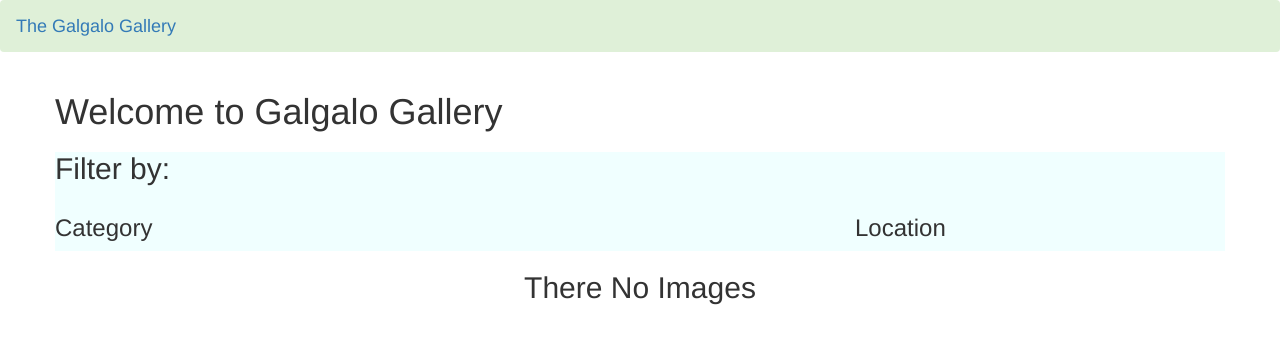
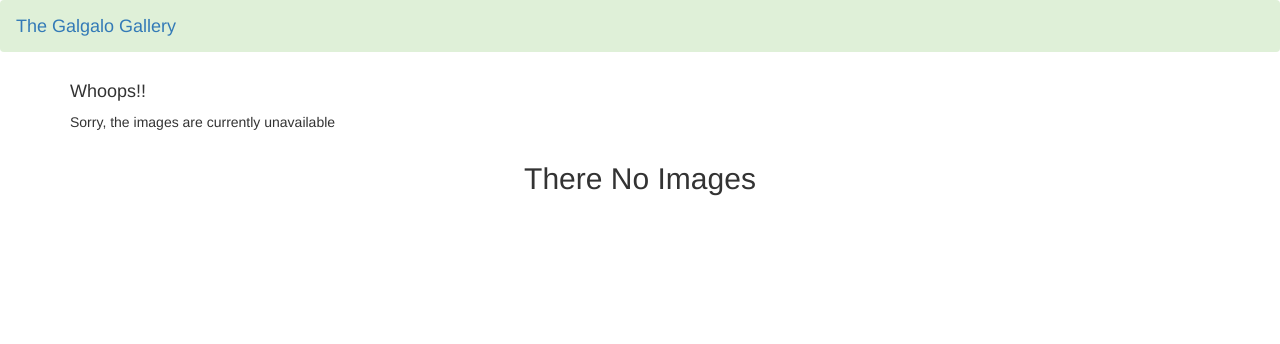
Before and after one commit to francismuk/Gallery, a Django app: page /location/1 in a window 1280 px wide. Shown: the top 344 px of the page. Run offline with Django 3.2, Linux system fonts and the light colour scheme; data that the repository does not hold is empty; some libraries are stand-ins or nearby versions.

```diff
--- a/images/templates/index.html
+++ b/images/templates/index.html
@@ -44,7 +44,7 @@
                 <div class="col-md-3">
                     <img style="height:260px;width: 290px;padding: 5px;" src="{{image.image.url}}" alt="Image">
                     <div class="overlay">
-                        <p class="jojo"><a data-toggle="modal" data-target="{{image.id}}">{{image.name}}</a></p>
+                        <p class="jojo"><a data-toggle="modal" data-target="#{{image.id}}">{{image.name}}</a></p>
                     </div>
                 </div>
             </div>
--- a/images/templates/locations.html
+++ b/images/templates/locations.html
@@ -1,34 +1,28 @@
 {% extends 'base.html' %}
 {% block content %}
 {{block.super}}
-<div class="container">
-    <div class="row">
-        <h1>Welcome to Galgalo Gallery</h1>
-        <div class="card-body">
-            <h2>Filter by:</h2>
-            <div class="row">
-                <div class="col-md-8">
-                    <h3>Category</h3>
-                    {% for category in categories %}
-                    <div class='card'>
-                        <!-- <ul> -->
-                        <p> <a href="#"> {{category.photo_category}}</a></p>
-                        <!-- </ul> -->
+<div class="container-fluid">
+        <div class="row">
+            {% for image in images %}
+                <p id="img-copy"></p>
+                <div class="col-md-4 img-holder">
+                    <div class="image-details">
+                        <p class="text-center"><a data-toggle="modal" data-target="#{{image.id}}">{{image.name}}</a></p>
                     </div>
-                    {% endfor %}
+                    <img src="{{image.image.url}}" alt="{{image.name}}">
                 </div>
-                <div class="col-md-4">
-                    <h3>Location</h3>
-                    {% for location in locations %}
-                    <div class='card'>
-                        <!-- <ul> -->
-                        <p><a href="#">{{location.image_location}}</a></p>
-                        <!-- </ul> -->
+            {% empty %}
+            <div class="container">
+                <div class="row">
+                    <div class="col-md-6">
+                        <h4>Whoops!!</h4>
+                        <p>Sorry, the images are currently unavailable</p>
                     </div>
-                    {% endfor %}
                 </div>
             </div>
-            </div>
+            {% endfor %}
+        </div>
+    </div>
             {% for image in images %}
             <div class="hover">
                 <div class="col-md-3">
```
Also changed, not shown: 1 other file.
